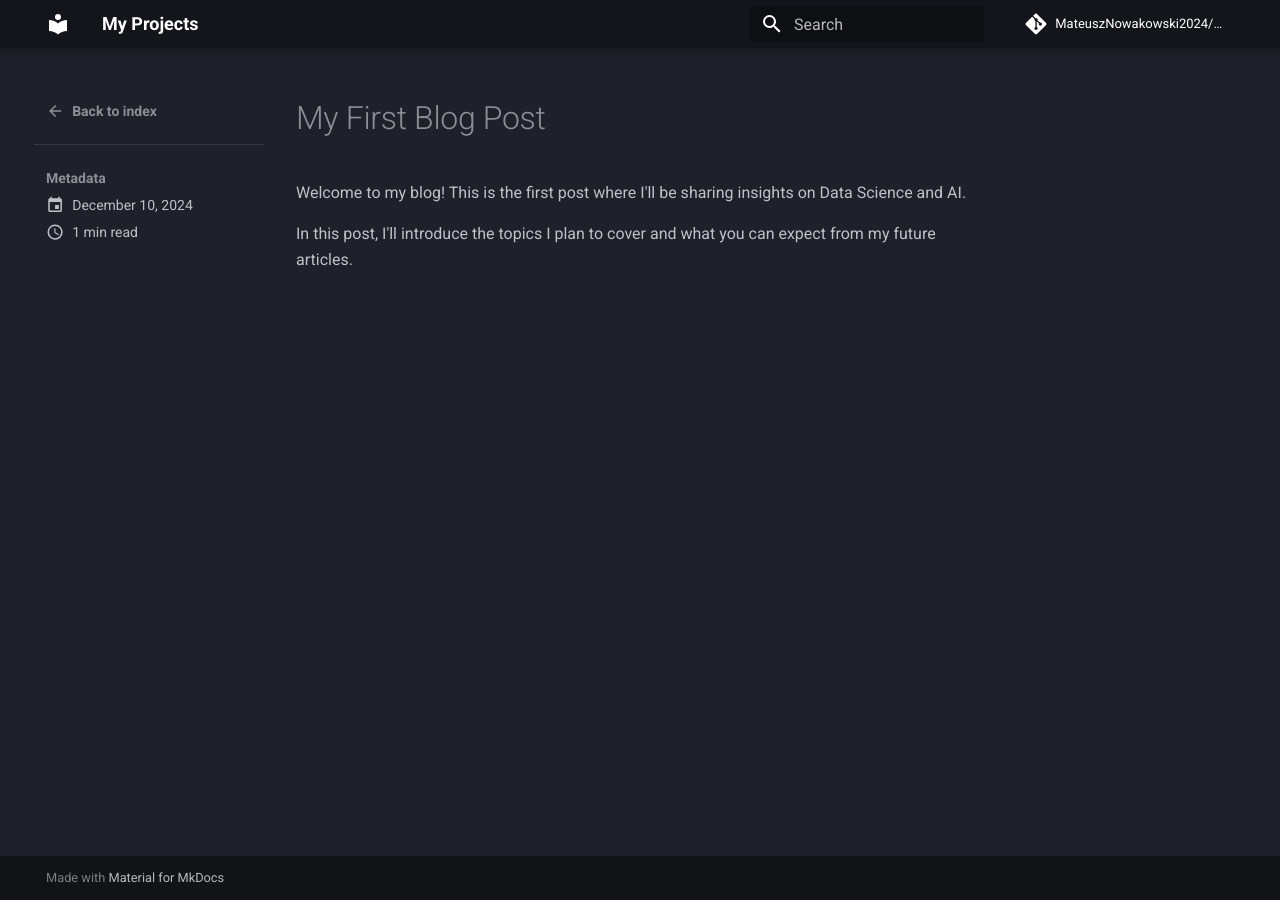
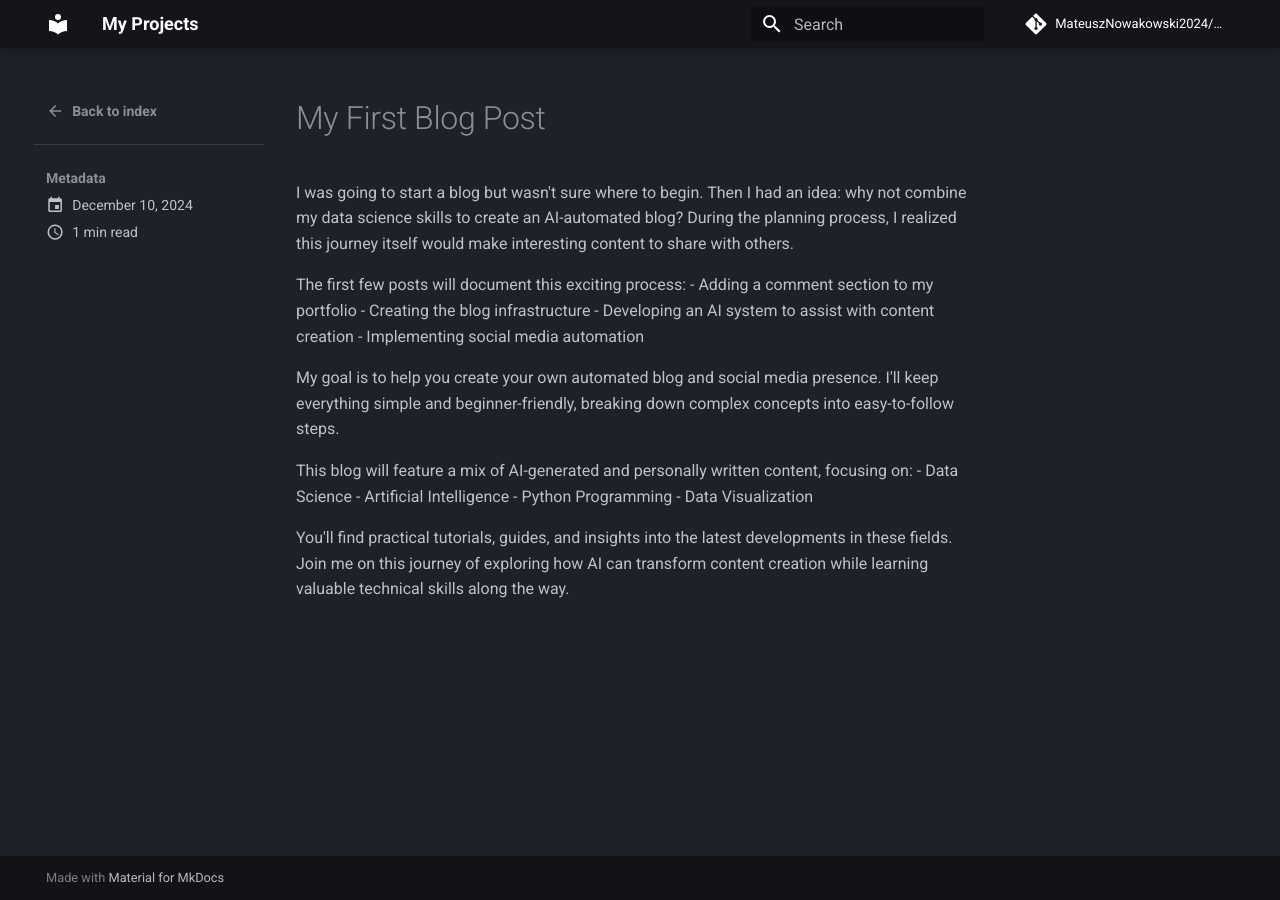
Before and after one commit to MateuszNowakowski2024/ds_ai_portfolio, an MkDocs documentation site: the page built from docs/blog/posts/my_first_post.md, in a window 1280 px wide. Built offline with MkDocs 1.6.1 and Material for MkDocs 9.7.7, drawn with Linux system fonts in a browser that asks for light colours; comment, search, counter and statistics services are not loaded.

Commit message:
blog update

```diff
--- a/docs/blog/posts/my_first_post.md
+++ b/docs/blog/posts/my_first_post.md
@@ -6,8 +6,20 @@ tags: [Introduction, Welcome]
 
 # My First Blog Post
 
-Welcome to my blog! This is the first post where I'll be sharing insights on Data Science and AI.
+I was going to start a blog but wasn't sure where to begin. Then I had an idea: why not combine my data science skills to create an AI-automated blog? During the planning process, I realized this journey itself would make interesting content to share with others.
+<!-- more -->
+The first few posts will document this exciting process:
+- Adding a comment section to my portfolio
+- Creating the blog infrastructure
+- Developing an AI system to assist with content creation
+- Implementing social media automation
 
-<!-- more -->
+My goal is to help you create your own automated blog and social media presence. I'll keep everything simple and beginner-friendly, breaking down complex concepts into easy-to-follow steps.
 
-In this post, I'll introduce the topics I plan to cover and what you can expect from my future articles.
+This blog will feature a mix of AI-generated and personally written content, focusing on:
+- Data Science
+- Artificial Intelligence
+- Python Programming
+- Data Visualization
+
+You'll find practical tutorials, guides, and insights into the latest developments in these fields. Join me on this journey of exploring how AI can transform content creation while learning valuable technical skills along the way.
--- a/mkdocs.yml
+++ b/mkdocs.yml
@@ -28,6 +28,6 @@ nav:
   - "Running Time Estimator": estimator/index.md
   - "Iris": iris/index.md
   - "Titanic": titanic/index.md
-- Blog:
+- Blog Project:
     - Home: blog/index.md
 - Get in Touch: contact.md
```
Also changed, not shown: docs/blog/index.md (+12 -2 lines), docs/blog/posts/How to enable comments.md (added, +207 -0 lines).
